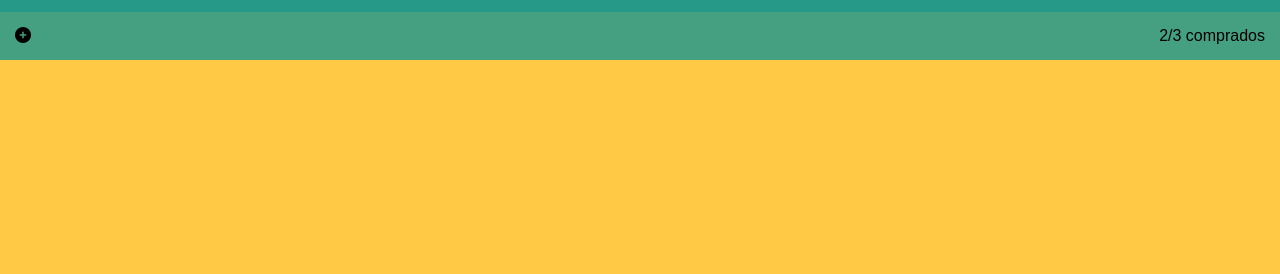
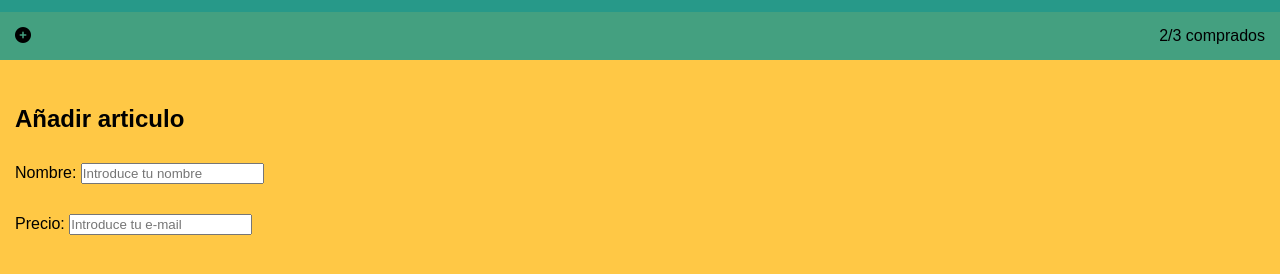
Before and after one commit to lfilella97/202301-w1ch3-lluis-filella, a website built with Parcel: page src/form.html in a window 1280 px wide. Shown: the part 46-320 px from the top of the page. Built offline with nearby package versions, Linux system fonts and the light colour scheme.

Commit message:
add form Styled

```diff
--- a/src/form.html
+++ b/src/form.html
@@ -26,7 +26,16 @@
       <span>2/3 comprados</span>
     </section>
     <section class="listed-elements-section form">
-
+      <form>
+        <h2>Añadir articulo</h2>
+        <p class="p-form">
+          Nombre:
+          <input type="text" name="nombre" placeholder="Introduce tu nombre" aria-label="Nombre">
+        </p>
+        <p class="p-form">
+          Precio:
+          <input type="email" name="email" placeholder="Introduce tu e-mail" aria-label="E-mail" required>
+        </p>
     </section>
   </main>
 
--- a/src/style.css
+++ b/src/style.css
@@ -77,3 +77,11 @@ main {
   padding-right: 25px;
   font-size: 1.2rem;
 }
+
+.p-form {
+  padding: 15px;
+}
+
+h2 {
+  padding: 15px;
+}
```
